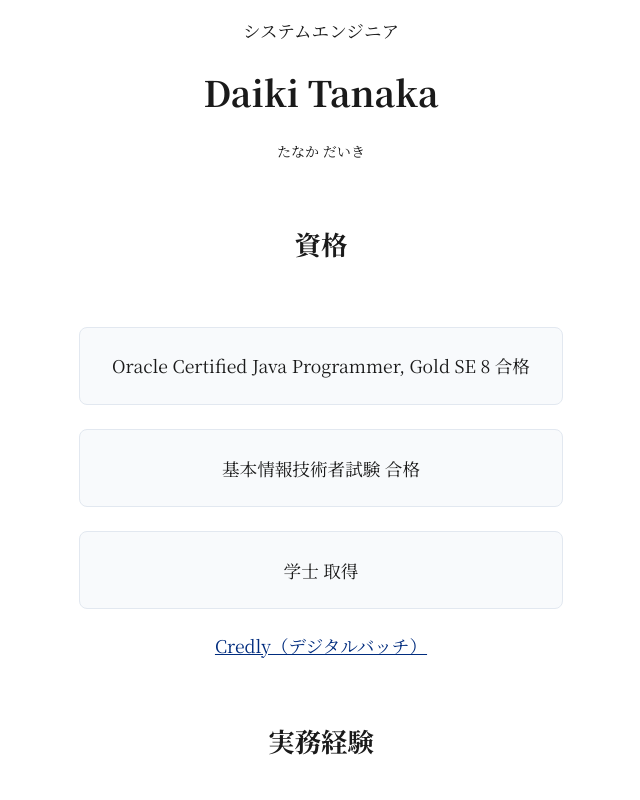
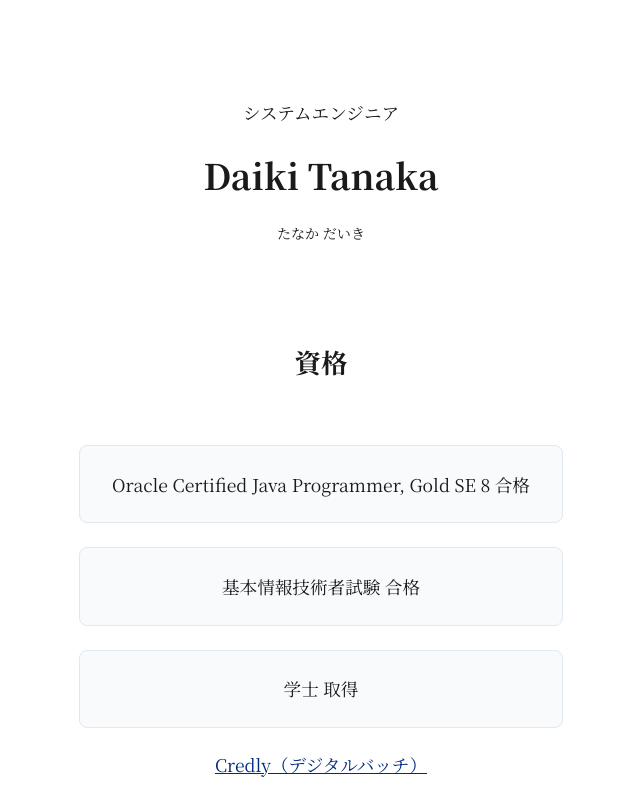
Before and after one commit to daiki-tanaka-dev/daiki-tanaka-dev.github.io, a plain HTML site: page index.html in a window 1280 px wide. Shown: the top 800 px of the page, without its empty margins (319-959 px from the left). Drawn offline with Linux system fonts and the light colour scheme.

Commit message:
Fixed header style.

```diff
--- a/css/style.css
+++ b/css/style.css
@@ -39,6 +39,11 @@ a{
     color : var(--accent-color);/*(0, 44, 126, 1);*/
 }
 
+.header {
+    margin-top: 100px;
+    margin-bottom: 100px;
+}
+
 .card {
     padding: 0.5rem;
     margin: 1.5rem 0.5rem 1.5rem 0.5rem;
@@ -76,6 +81,7 @@ div:has(> .chart) {
 
 }
 
+
 #name {
     font-size: 2em;
     /*margin:0.2em 0.5em 0.5em 0.5em;*/
--- a/index.html
+++ b/index.html
@@ -19,10 +19,13 @@
 </head>
 <body>
 
+    <div class="header">
+        <p>システムエンジニア</p>
+        <h1 id="name">Daiki Tanaka</h1>
+        <p id="furigana">たなか だいき</p>
+    </div>
+
     <main class="container">
-    <p>システムエンジニア</p>
-    <h1 id="name">Daiki Tanaka</h1>
-    <p id="furigana">たなか だいき</p>
 
     <h2>資格</h2>
     <div class="card">
```
